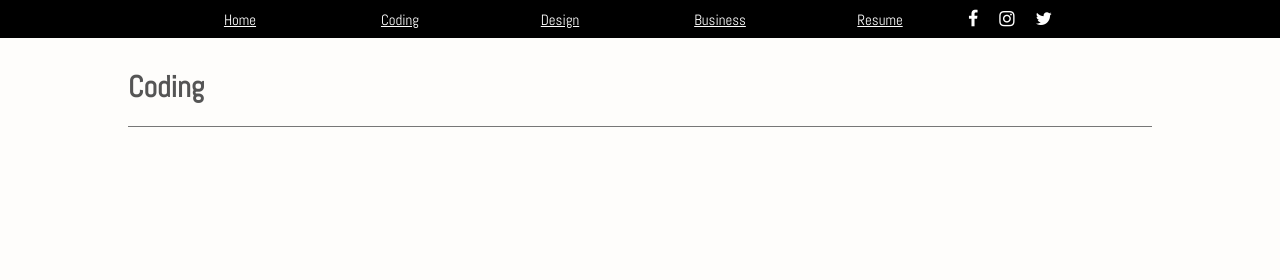
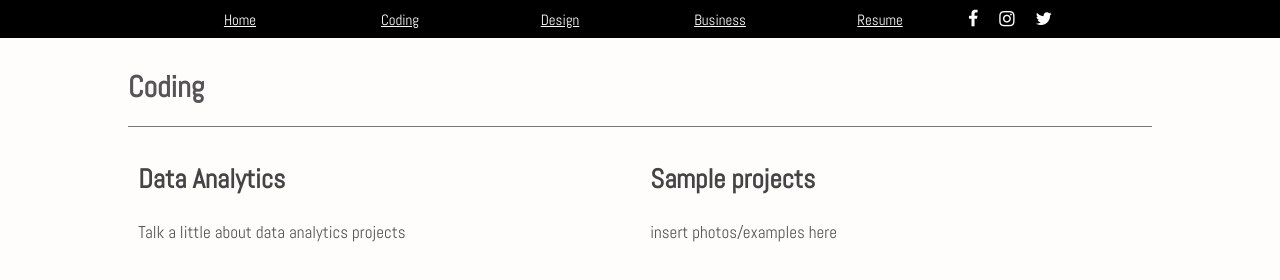
Before and after one commit to WenzelWilliamC/WenzelWilliamC.github.io, a plain HTML site: page Coding.html in a window 1280 px wide. Drawn offline with Linux system fonts and the light colour scheme.

Commit message:
Add files via upload

```diff
--- a/Coding.html
+++ b/Coding.html
@@ -38,6 +38,16 @@
 <div id="pageheader">
 <h1>Coding</h1>
 </div>
+
 <div class="section">
 <div class="pageitem">
-<h2>
+<div class ='col'>
+<h2>Data Analytics </h2>
+<p>Talk a little about data analytics projects</p>
+</div>
+<div class = 'col'>
+<h2>Sample projects</h2>
+<p> insert photos/examples here </p>
+</div>
+</div>
+</div>
```
